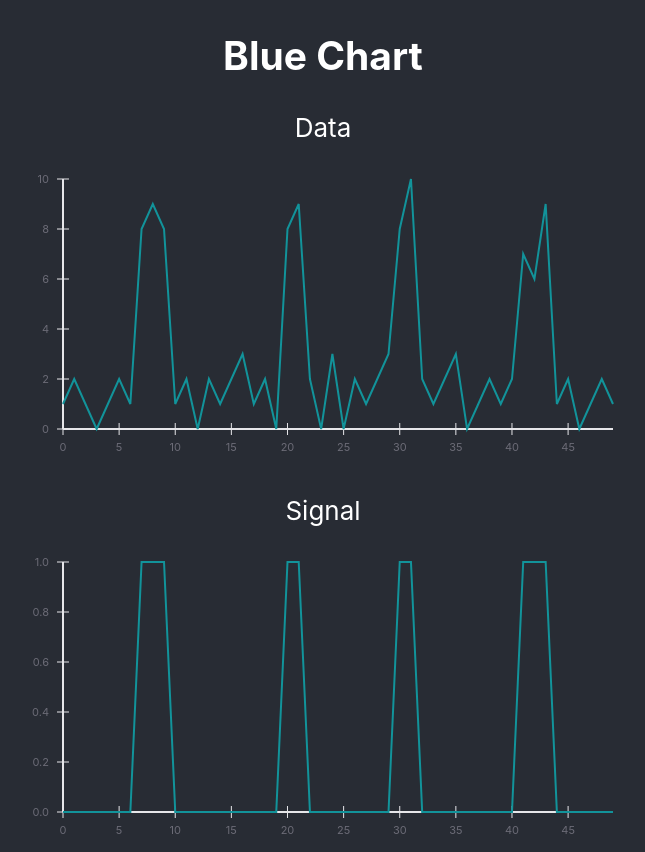
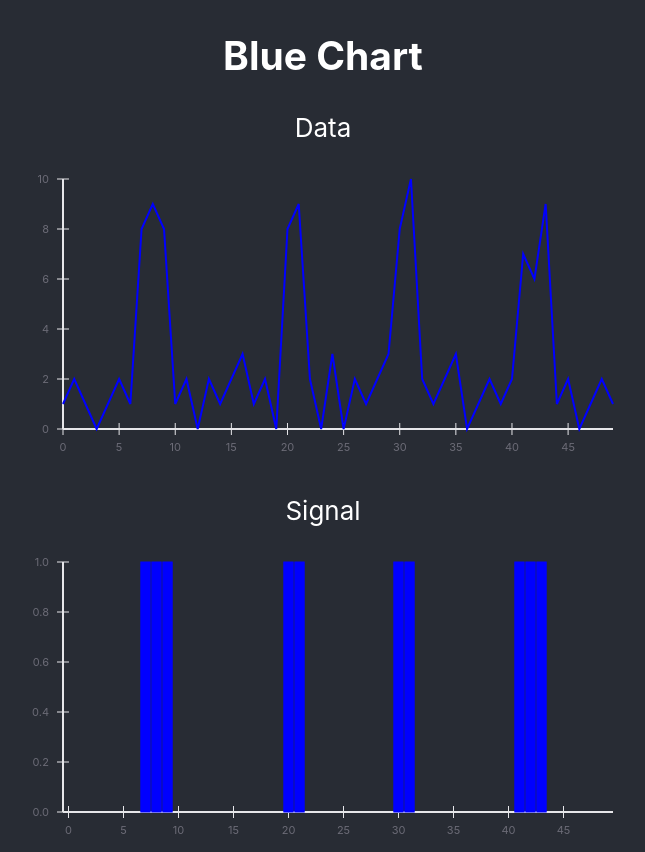
Before and after one commit to bruhu/labforward-challenge, a React (Create React App) app: page / in a window 1280 px wide. Shown: the whole page, without its empty margins (317-962 px from the left). Built offline with nearby package versions, Linux system fonts and the light colour scheme.

Commit message:
Imported VerticalBarSeries element for signal graphic representation, changed color to match the sample data sheet

```diff
--- a/src/components/BlueChart.js
+++ b/src/components/BlueChart.js
@@ -1,6 +1,6 @@
 import React, { Component } from "react";
 import "../../node_modules/react-vis/dist/style.css";
-import { XYPlot, LineSeries, XAxis, YAxis } from "react-vis";
+import { XYPlot, LineSeries, XAxis, YAxis, VerticalBarSeries } from "react-vis";
 
 class BlueChart extends Component {
   render() {
@@ -20,7 +20,7 @@ class BlueChart extends Component {
         <h2>Blue Chart</h2>
         <div className="line-chart">
           <p>Data</p>
-          <XYPlot height={300} width={600}>
+          <XYPlot height={300} width={600} stroke="blue">
             <XAxis />
             <YAxis />
             <LineSeries
@@ -35,7 +35,7 @@ class BlueChart extends Component {
           <XYPlot height={300} width={600} color="blue">
             <XAxis />
             <YAxis />
-            <LineSeries
+            <VerticalBarSeries
               data={dataImports[0].signal.map((signalPoint, index) => {
                 return { x: index, y: signalPoint };
               })}
```
